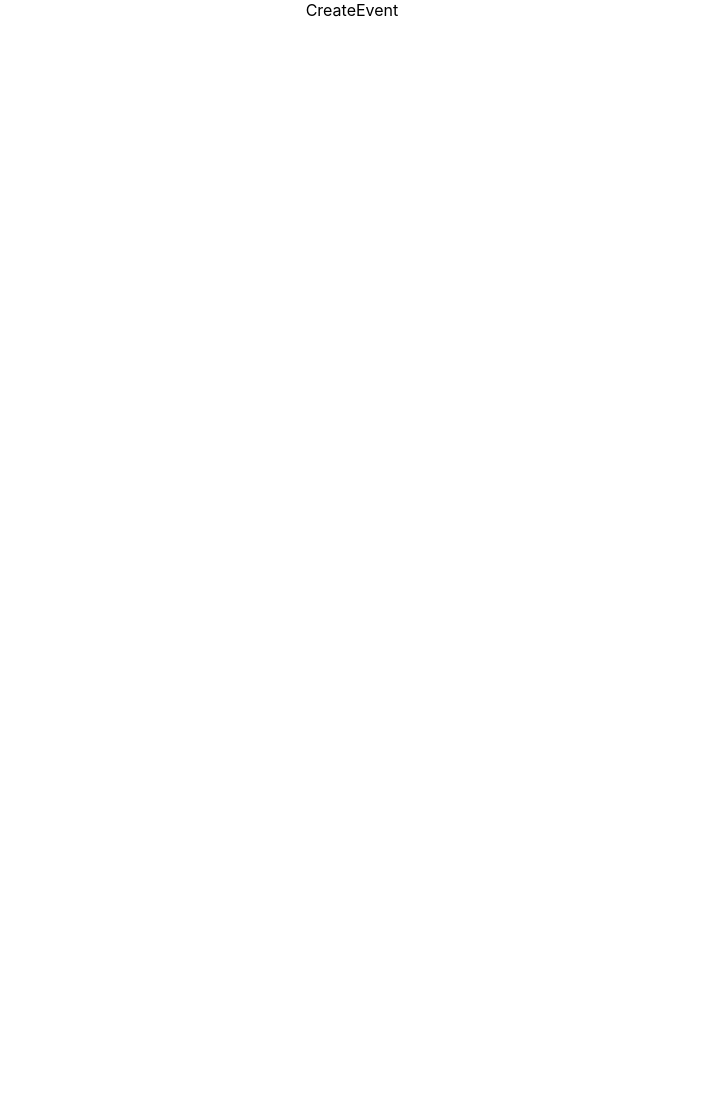
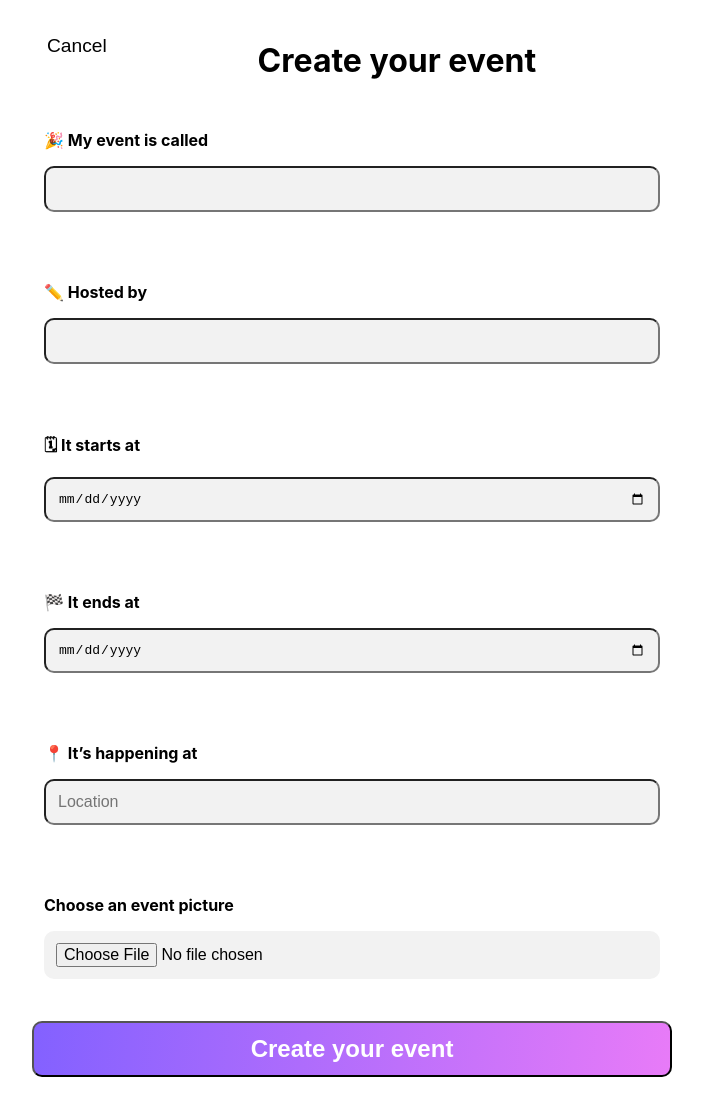
Before and after one commit to Revati2103/invited, a React (Create React App) app: page /create in a window 1280 px wide. Shown: the whole page, without its empty margins (288-991 px from the left). Before the commit the page ends 800 px from the top, so only its background shows below. Built offline with nearby package versions, Linux system fonts and the light colour scheme.

Commit message:
created a template for displaying events

```diff
--- a/package.json
+++ b/package.json
@@ -8,6 +8,7 @@
     "@testing-library/user-event": "^13.5.0",
     "react": "^18.2.0",
     "react-dom": "^18.2.0",
+    "react-icons": "^4.4.0",
     "react-router-dom": "^6.4.1",
     "react-scripts": "5.0.1",
     "web-vitals": "^2.1.4"
--- /dev/null
+++ b/src/components/CreateEvent.css
@@ -0,0 +1,83 @@
+
+.create-event {
+    margin        : 0;
+    padding       : 0;
+    display       : grid;
+    place-content : center;
+    min-height    : 100vh;
+ }
+
+.new-event-form{
+
+    width: 50vw;
+    height: 100vh;
+    padding: 20px;
+
+}
+
+.new-event-form label,
+.new-event-form input {
+  display: block;
+  text-align: left;
+  width: 100%;
+  margin: 10px auto;
+  padding: 12px;
+  box-sizing: border-box;
+  font-size: 1em;
+
+
+
+}
+
+.new-event-form input{
+    background: #f2f2f2;
+    margin: 0px 0px 20px;
+    border-radius: 10px;
+
+
+}
+
+.new-event-form label {
+    font-weight: bold;
+}
+
+button a{
+    font: 16px;
+    font-weight: 100%;
+    color: #828282;
+    text-decoration: none;
+
+}
+p span{
+    color: gray;
+}
+
+.cancel-btn {
+    font-size: 1.2rem;
+    border: none;
+    cursor: pointer;
+    margin: 15px;
+    padding: 0;
+    background-color: white;
+    float: left;
+
+
+}
+
+.submit-btn{
+    font-size: 1.5rem;
+    font-weight: bold;
+    padding: 12px 24px;
+    border-radius: 10px;
+    cursor: pointer;
+    color: white;
+    background: linear-gradient(95deg, #8361ff, #e87bf8);
+    width: 100%;
+    text-align: center;
+    margin-bottom: 30px;
+
+}
+
+.submit-btn a{
+    color: white;
+}
--- a/src/components/CreateEvent.js
+++ b/src/components/CreateEvent.js
@@ -1,8 +1,127 @@
 import React from 'react'
+import {useState} from 'react'
+import './CreateEvent.css'
+import {useNavigate} from "react-router-dom"
+
+
+
 
 function CreateEvent() {
+  const navigate = useNavigate();
+
+  const [events, setEvents] = useState({
+      title: "",
+      host: "",
+      startDate: "",
+      endDate: "",
+      location: "",
+      imagePath: ""
+  })
+
+  let name;
+  let value;
+
+  const handleInputs = (e) => {
+      name = e.target.name;
+      value = e.target.value;
+      setEvents({...events, [name]:value})
+  }
+
+
+
+  const resetForm = () => {
+    setEvents('');
+
+
+  }
+
+  const handleSubmit = (e) => {
+    e.preventDefault();
+
+    // const event = {
+    //   id: Math.floor(Math.random() * 10000),
+    //   title: title,
+    //   startDate: startDate,
+    //   endDate: endDate,
+    //   location: location,
+    //   url: url,
+    //   description: description,
+    //   imagePath: imagePath
+
+    // }
+    navigate('/display');
+
+    resetForm();
+  }
+
   return (
-    <div>CreateEvent</div>
+
+    <div className='create-event'>
+      <form className="new-event-form" onSubmit={handleSubmit}>
+      <header>
+      <button className="cancel-btn" onClick={()=>navigate(-1)}>Cancel</button>
+
+      </header>
+          <div>
+            <h1>Create your event</h1>
+          </div>
+
+
+          <label>
+          <p>🎉 My event is called</p>
+          <input
+          type="text" name='title'
+          onChange={handleInputs}
+          value = {events.title || ''}
+          />
+          </label>
+
+          <label>
+          <p>✏️ Hosted by </p>
+          <input type="text" name='host'
+           onChange={handleInputs}
+           value = {events.host || ''}
+          />
+          </label>
+
+          <label>
+          <p>🗓 It starts at</p>
+          <input
+          type="date" name='startdate'
+          onChange={handleInputs}
+          value = {events.startDate || ''}
+           />
+          </label>
+
+          <label>
+          <p>🏁 It ends at</p>
+          <input type="date" name='enddate'
+           onChange={handleInputs}
+           value = {events.endDate || ''}
+          />
+          </label>
+
+          <label>
+          <p>📍 It’s happening at</p>
+          <input type="text" name='location'
+          placeholder='Location'
+          onChange={handleInputs}
+          value = {events.location || ''}
+          />
+          </label>
+
+          <label>
+          <p>Choose an event picture</p>
+          <input type="file" name='imagepath'
+           onChange={handleInputs}
+           value = {events.imagePath || ''}
+          />
+          </label>
+      <button className="submit-btn">Create your event</button>
+       {/* <button className='submit-btn' onClick={() => navigate("/display")}>Create your event</button> */}
+      </form>
+    </div>
+
   )
 }
 
--- /dev/null
+++ b/src/components/DisplayEvent.css
@@ -0,0 +1,27 @@
+.display-event{
+    display: flex;
+    justify-content: space-between;
+    align-items: center;
+    background: #FBFAFF;
+
+}
+.left{
+   width: 50%;
+}
+.right img{
+width: 50%;
+justify-content: center;
+align-items: center;
+position: absolute;
+width: 500px;
+height: 500px;
+left: calc(50% - 500px/2 + 266px);
+top: 184px;
+border-radius: 0px;
+}
+
+.dates, .address{
+    display: flex;
+    align-items: center;
+    justify-content: center;
+}
--- a/src/components/DisplayEvent.js
+++ b/src/components/DisplayEvent.js
@@ -1,8 +1,33 @@
-import React from 'react'
+import React from 'react';
+import {FaCalendarAlt, FaMapMarkerAlt} from "react-icons/fa"
+import './DisplayEvent.css';
 
 function DisplayEvent() {
   return (
-    <div>DisplayEvent</div>
+    <div className='display-event'>
+
+      <div className="left">
+
+          <h2>Birthday Bash</h2>
+          <p>Hosted by <span>Elysia</span></p>
+
+          <div className="dates">
+            <FaCalendarAlt />
+            <p>18 August 6:00PM</p>
+          </div>
+
+          <div className="address">
+              <FaMapMarkerAlt />
+              <p>Street name <br /><span>Suburb,State,Postcode</span></p>
+
+          </div>
+      </div>
+
+      <div className="right">
+<img src=" https://s3.us-west-2.amazonaws.com/secure.notion-static.com/17d6299f-f287-469c-a403-b8ab9d75aa62/Birthday_cake.png?X-Amz-Algorithm=AWS4-HMAC-SHA256&X-Amz-Content-Sha256=UNSIGNED-PAYLOAD&X-Amz-Credential=AKIAT73L2G45EIPT3X45%2F20221004%2Fus-west-2%2Fs3%2Faws4_request&X-Amz-Date=20221004T155802Z&X-Amz-Expires=86400&X-Amz-Signature=acc69bbb84a905666ff0c440417de4633101318daee4a34da5c2d71a4b8cf531&X-Amz-SignedHeaders=host&response-content-disposition=filename%20%3D%22Birthday%2520cake.png%22&x-id=GetObject"/>
+      </div>
+
+    </div>
   )
 }
 
--- a/src/components/Landing.css
+++ b/src/components/Landing.css
@@ -11,20 +11,22 @@ justify-content: center;
     align-items: center;
     padding: 16px;
     gap: 10px;
-
     position: absolute;
     width: 320px;
     height: 55px;
     left: calc(50% - 320px/2 + 436px);
     top: 622px;
-
     background: linear-gradient(90deg, #8456EC 3.25%, #E87BF8 100%);
     border-radius: 10px;
+    margin-bottom: 405px;
+    margin-right: 160px;
+
 }
 
-.create-btn text{
+.create-btn a{
     width: 181px;
 height: 23px;
+text-decoration: none;
 
 font-family: 'Helvetica';
 font-style: normal;
@@ -38,7 +40,7 @@ text-align: right;
 color: #FFFFFF;
 }
 
-span{
+.aside span{
     position: absolute;
 width: 295px;
 height: 74px;
@@ -50,16 +52,11 @@ font-style: normal;
 font-weight: 700;
 font-size: 64px;
 line-height: 74px;
-/* identical to box height */
-
 text-align: right;
-
 background: linear-gradient(90deg, #8456EC 24.2%, #E87BF8 120.46%);
 -webkit-background-clip: text;
 -webkit-text-fill-color: transparent;
 background-clip: text;
-text-fill-color: transparent;
-
 
 }
 .sample-invite{
@@ -68,17 +65,19 @@ width: 440px;
     height: 775.69px;
     left: calc(50% - 440px/2 - 366px);
     top: 100px;
+    background: url('https://s3.us-west-2.amazonaws.com/secure.notion-static.com/ea95af2d-7f06-4f25-859c-9069519053a7/Landing_page_image.svg?X-Amz-Algorithm=AWS4-HMAC-SHA256&X-Amz-Content-Sha256=UNSIGNED-PAYLOAD&X-Amz-Credential=AKIAT73L2G45EIPT3X45%2F20221004%2Fus-west-2%2Fs3%2Faws4_request&X-Amz-Date=20221004T155755Z&X-Amz-Expires=86400&X-Amz-Signature=8c9f7c77b980d58fbea7bbe3e006c00f0849e4cc5da529d8689cf98293f87be1&X-Amz-SignedHeaders=host&response-content-disposition=filename%20%3D%22Landing%2520page%2520image.svg%22&x-id=GetObject');
     filter: drop-shadow(0px 0px 46.8696px rgba(0, 0, 0, 0.05));
+    background-repeat: no-repeat;
     border-radius: 35.1522px;
 }
 
 .aside{
 display: flex;
 flex-direction: column;
+justify-content: space-around;
 align-items: center;
 padding: 0px;
 gap: 16px;
-
 position: absolute;
 width: 321px;
 height: 160px;
@@ -109,13 +108,14 @@ color: #240D57;
 .aside p{
     width: 521px;
     height: 56px;
-
     font-family: 'Helvetica';
     font-style: normal;
     font-weight: 300;
     font-size: 24px;
     line-height: 28px;
     text-align: right;
+    color: #4F4F4F;
 
-color: #4F4F4F;
+
+
 }
--- a/src/components/Landing.js
+++ b/src/components/Landing.js
@@ -27,20 +27,18 @@ function Banner() {
   }, []);
 
   return (
-    <div className='hero' style={{
-        display: "flex",
-        justifyContent: "space-around"
-    }}>
-        <img className = "sample-invite" src = {'https://s3.us-west-2.amazonaws.com/secure.notion-static.com/ea95af2d-7f06-4f25-859c-9069519053a7/Landing_page_image.svg?X-Amz-Algorithm=AWS4-HMAC-SHA256&X-Amz-Content-Sha256=UNSIGNED-PAYLOAD&X-Amz-Credential=AKIAT73L2G45EIPT3X45%2F20221004%2Fus-west-2%2Fs3%2Faws4_request&X-Amz-Date=20221004T155755Z&X-Amz-Expires=86400&X-Amz-Signature=8c9f7c77b980d58fbea7bbe3e006c00f0849e4cc5da529d8689cf98293f87be1&X-Amz-SignedHeaders=host&response-content-disposition=filename%20%3D%22Landing%2520page%2520image.svg%22&x-id=GetObject'}
-        alt="landing page" />
+    <div className='hero' >
+      <div className="sample-invite"></div>
+
         <div className="aside">
-
-            <h1>Imagine if <br/><span ref={el}></span><br/>had events </h1>
+            <h1>Imagine if <br/><span ref={el}></span><br/>had events</h1>
             <p>Easily host and share events with your friends across any social media.</p>
-            <button className='create-btn' onClick={()=>navigate("/create")}>🎉 Create my event</button>
         </div>
 
+        <button className='create-btn' onClick={()=>navigate("/create")}><a href="/create">🎉 Create my event</a></button>
     </div>
+
+
   )
 }
 
```
Also changed, not shown: 1 other file (tests, documents, lock files or other folders). Lines whose indentation alone changed are shown as unchanged.
